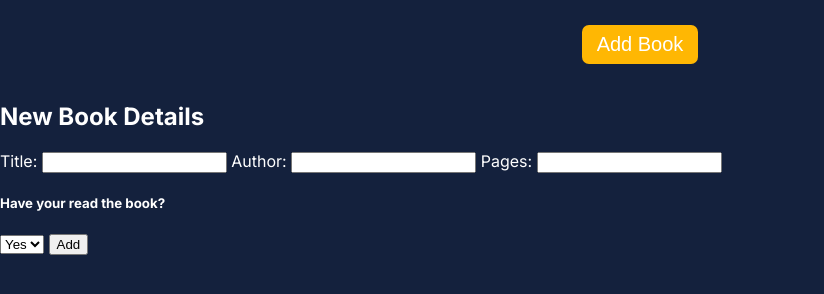
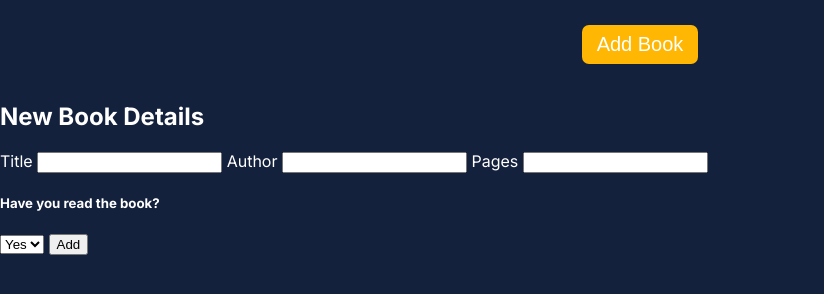
Before and after one commit to VictorOmboke/odin-library, a plain HTML site: page index.html in a window 1280 px wide. Both pictures are taken after a click on the button "Add Book". Shown: the part 78-372 px from the top of the page, without its empty margins (0-824 px from the left). Drawn offline with Linux system fonts and the light colour scheme.

Commit message:
Fix typos and edit labels

```diff
--- a/index.html
+++ b/index.html
@@ -26,19 +26,19 @@
 
     <div id="main-content">
       <div id="form-popup">
-        <form action="" method="post" id="formContainer">
+        <form action="library_form" method="post" id="formContainer">
           <h2>New Book Details</h2>
 
-          <label for="title">Title:</label>
+          <label for="title">Title</label>
           <input type="text" id="title" name="title" required />
 
-          <label for="author">Author:</label>
+          <label for="author">Author</label>
           <input type="text" id="author" name="author" required />
 
-          <label for="pages">Pages:</label>
+          <label for="pages">Pages</label>
           <input type="number" id="pages" name="pages" required />
 
-          <h5>Have your read the book?</h5>
+          <h5>Have you read the book?</h5>
           <select name="read" id="read">
             <option value="Yes">Yes</option>
             <option value="No">No</option>
```
